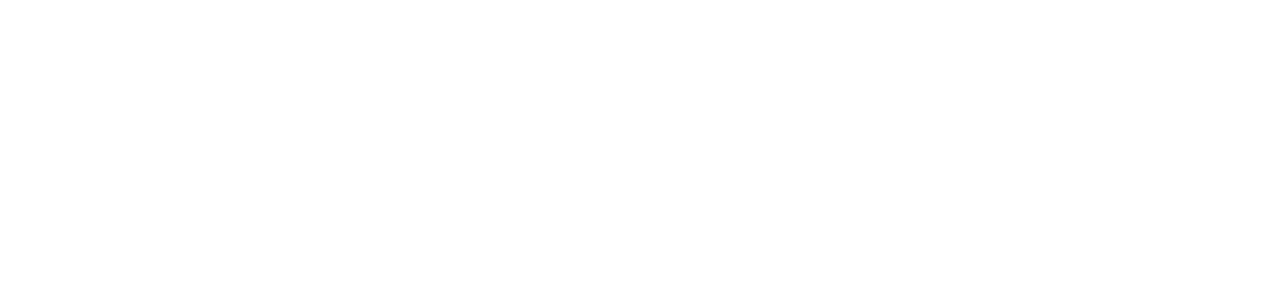
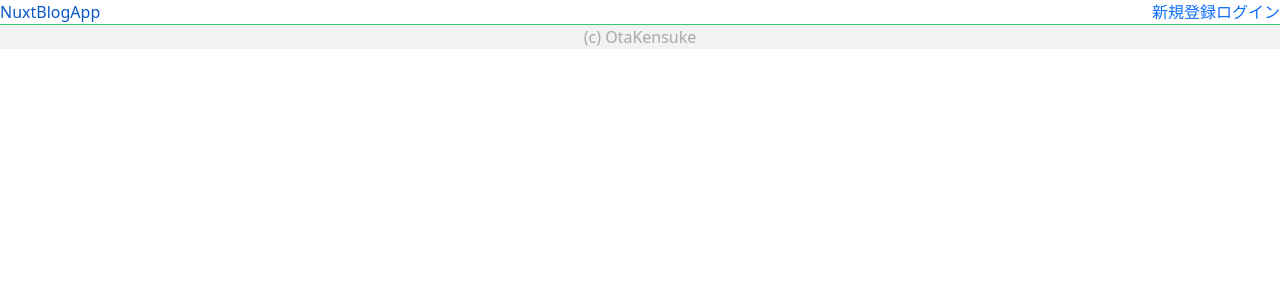
Before and after one commit to KensukeOta/NuxtBlogApp, a Nuxt app in the folder frontend/: page /register in a window 1280 px wide. Before the commit this address had no page. Shown: the top 300 px of the page. Built offline with nearby package versions, Linux system fonts and the light colour scheme.

Commit message:
ヘッダーとフッターを配置

```diff
--- /dev/null
+++ b/frontend/components/Footer.vue
@@ -0,0 +1,19 @@
+<template>
+  <footer>
+    (c) OtaKensuke
+  </footer>
+</template>
+
+<script>
+export default {
+
+}
+</script>
+
+<style lang="scss" scoped>
+  footer {
+    background: #F2F2F3;
+    text-align: center;
+    color: #aaa;
+  }
+</style>
--- /dev/null
+++ b/frontend/components/Header.vue
@@ -0,0 +1,26 @@
+<template>
+  <header>
+    <nuxt-link to="/">NuxtBlogApp</nuxt-link>
+    <div>
+      <nuxt-link to="/register">新規登録</nuxt-link>
+      <nuxt-link to="/login">ログイン</nuxt-link>
+    </div>
+  </header>
+</template>
+
+<script>
+export default {
+
+}
+</script>
+
+<style lang="scss" scoped>
+  header {
+    display: flex;
+    justify-content: space-between;
+    border-bottom: 1px solid $themeColor;
+    a {
+      text-decoration: none;
+    }
+  }
+</style>
--- /dev/null
+++ b/frontend/layouts/default.vue
@@ -0,0 +1,7 @@
+<template>
+  <div>
+    <Header />
+    <Nuxt />
+    <Footer />
+  </div>
+</template>
```
